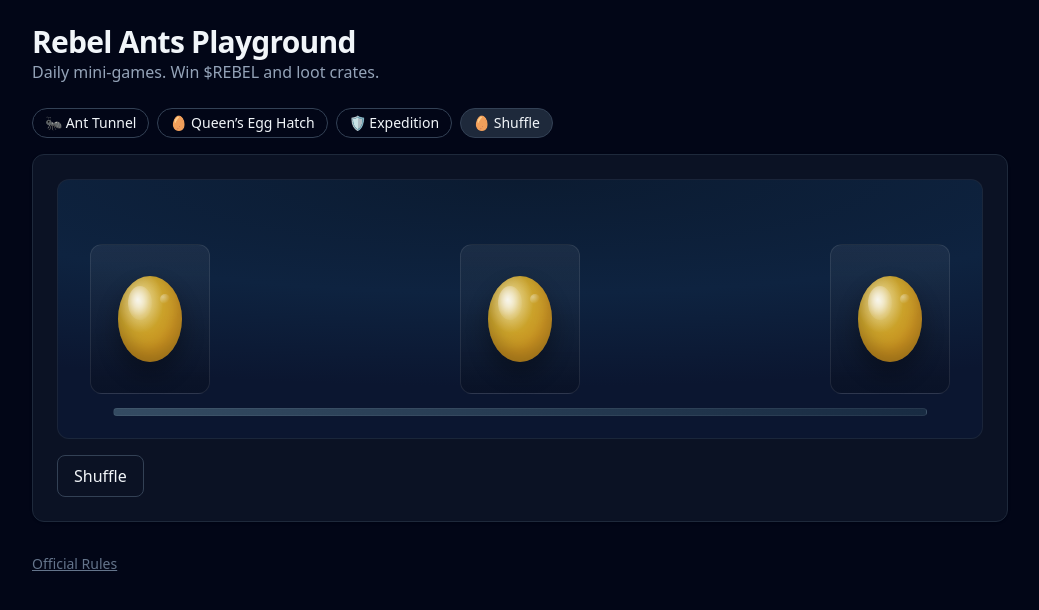
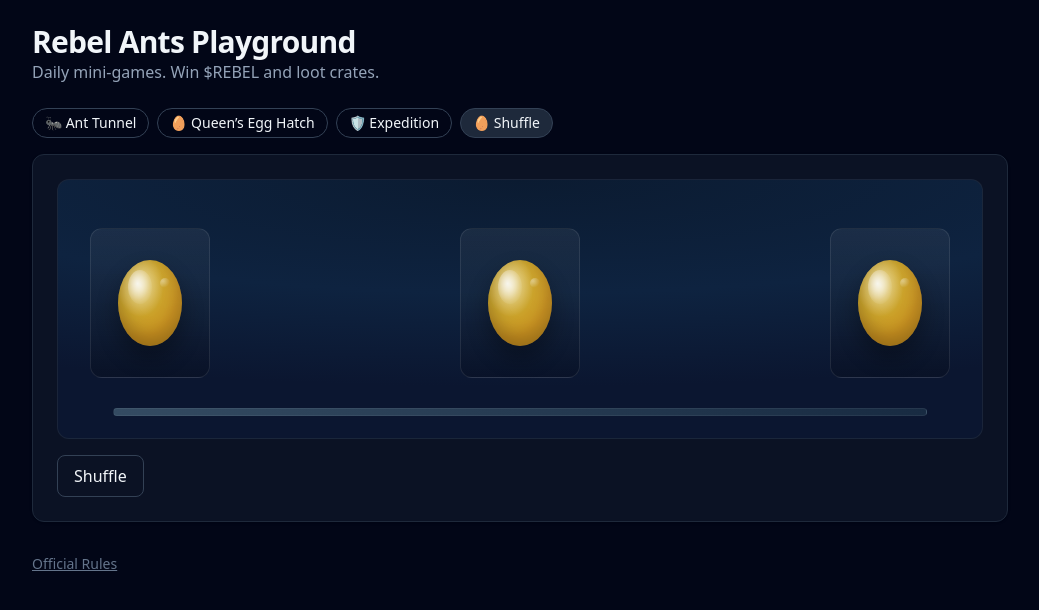
Before and after one commit to D1stknight/rebelants-playground, a Next.js app: page / in a window 1280 px wide. Both pictures are taken after a click on the button "🥚 Shuffle". Shown: the top 610 px of the page, without its empty margins (120-1159 px from the left). Built offline with nearby package versions, Linux system fonts and the light colour scheme.

Commit message:
Update globals.css

```diff
--- a/styles/globals.css
+++ b/styles/globals.css
@@ -183,3 +183,9 @@ body { @apply bg-slate-950 text-slate-100; }
 /* Shuffle: make the egg gently wobble always (subtle), but only clickable after shuffle */
 .egg-body.always-wobble { animation: wobble 2.6s ease-in-out infinite; opacity: .98; }
 .egg-card.can-pick .egg-body.always-wobble { animation-duration: 1.4s; } /* slightly snappier when pickable */
+
+/* Ensure eggs sit above everything and don't click-through */
+.shuffle-scene { position: relative; }
+.egg-card { position: absolute; top: 48px; z-index: 5; } /* top aligns with your scene’s strip */
+.egg-body.always-wobble { animation: wobble 2.6s ease-in-out infinite; opacity: .98; }
+.egg-card.can-pick .egg-body.always-wobble { animation-duration: 1.4s; }
```
